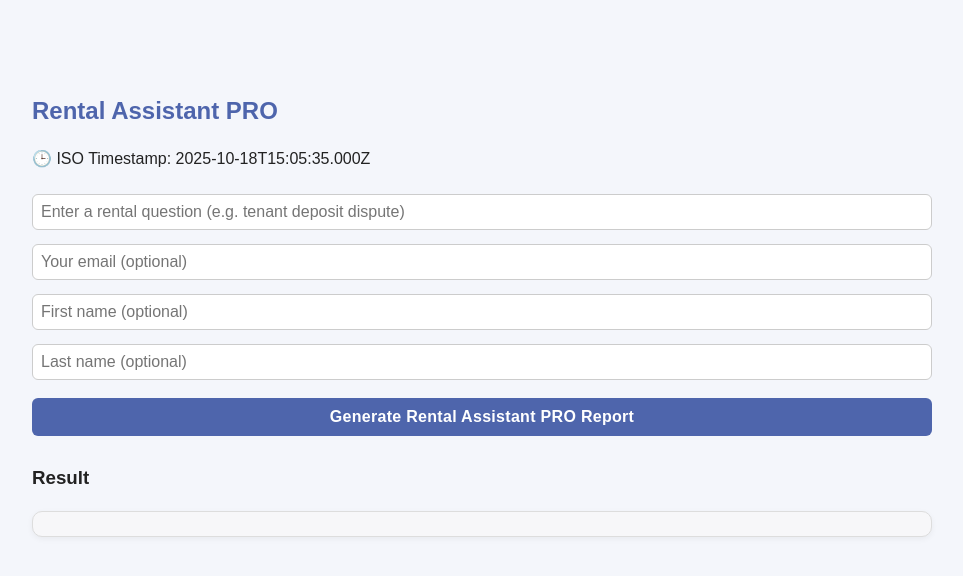
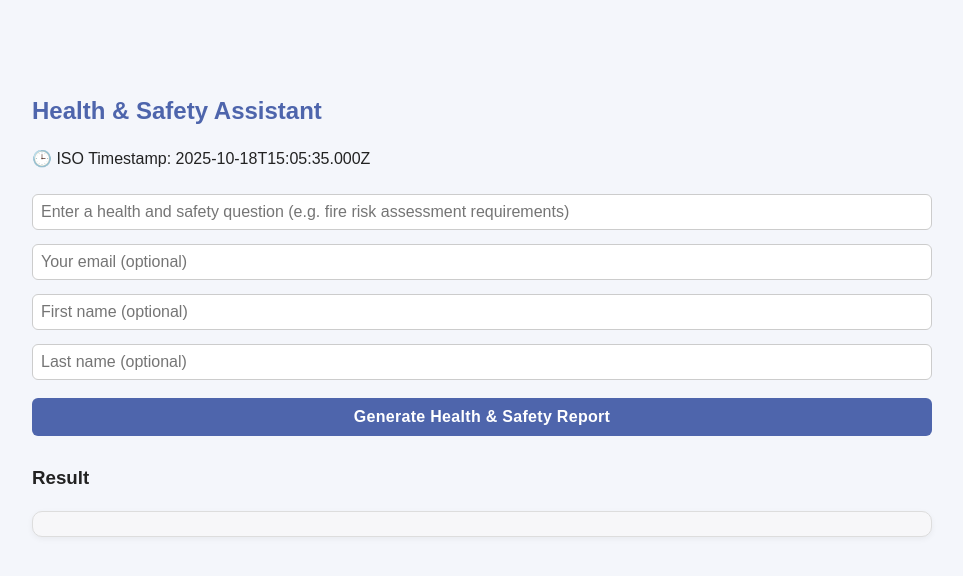
Before and after one commit to michaelwilliams-dev/hands-advice-assistant, a website: page index.html in a window 1280 px wide. Shown: the whole page, without its empty margins (158-1121 px from the left). Drawn offline with Linux system fonts and the light colour scheme.

Commit message:
Change title and content for Health & Safety Assistant

```diff
--- a/index.html
+++ b/index.html
@@ -1,10 +1,10 @@
 <!-- index.html -->
-<!-- ISO Timestamp: 🕒 2025-10-10T10:00:00Z (Rental Assistant PRO temporary viewer) -->
+<!-- ISO Timestamp: 🕒 2025-10-10T10:00:00Z (Health & Safety Assistant temporary viewer) -->
 <!DOCTYPE html>
 <html lang="en">
 <head>
   <meta charset="UTF-8">
-  <title>Rental Assistant PRO</title>
+  <title>Health & Safety Assistant</title>
   <meta name="viewport" content="width=device-width, initial-scale=1.0">
   <link rel="stylesheet" href="style.css" />
   <style>
@@ -16,14 +16,14 @@
 </head>
 <body>
   <div>
-    <h2>Rental Assistant PRO</h2>
+    <h2>Health & Safety Assistant</h2>
     <p>🕒 ISO Timestamp: <span id="iso-timestamp"></span></p>
 
-    <input type="text" id="query" placeholder="Enter a rental question (e.g. tenant deposit dispute)" />
+    <input type="text" id="query" placeholder="Enter a health and safety question (e.g. fire risk assessment requirements)" />
     <input type="email" id="email" placeholder="Your email (optional)" />
     <input type="text" id="firstName" placeholder="First name (optional)" />
     <input type="text" id="lastName" placeholder="Last name (optional)" />
-    <button id="generate">Generate Rental Assistant PRO Report</button>
+    <button id="generate">Generate Health & Safety Report</button>
 
     <h3>Result</h3>
     <pre id="output"></pre>
@@ -49,7 +49,7 @@
         return;
       }
 
-      output.textContent = "⏳ Generating Rental Agent Report...";
+      output.textContent = "⏳ Generating Health & Safety Report...";
       try {
         const res = await fetch("/ask", {
           method: "POST",
```
